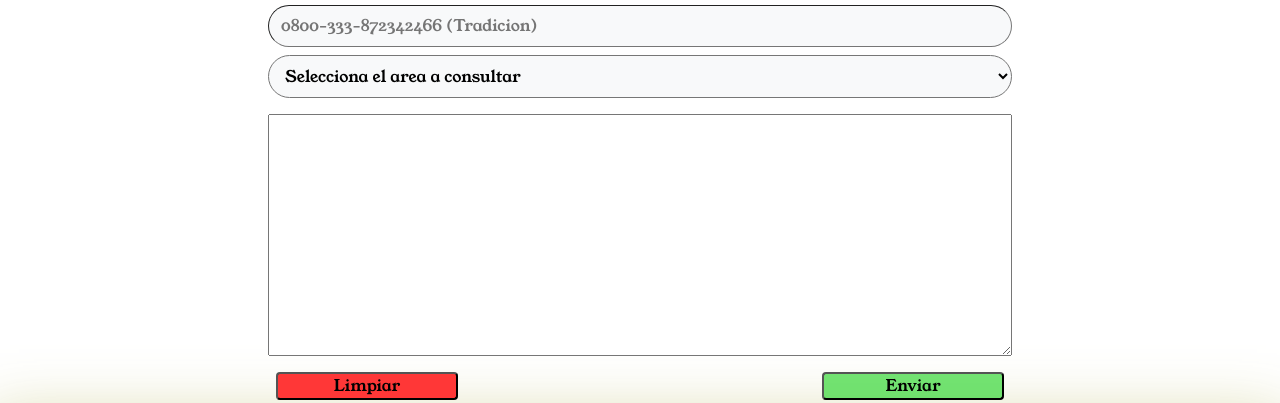
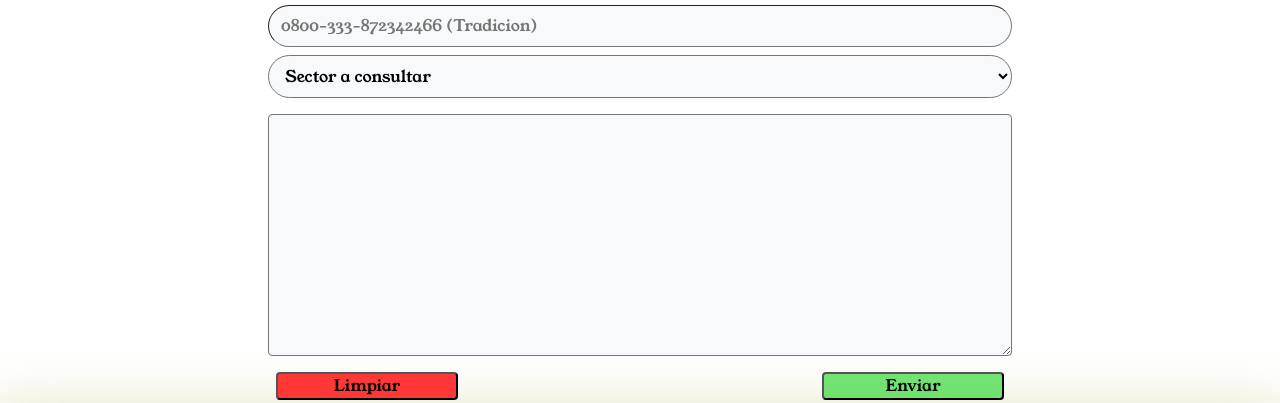
Before and after one commit to MarianoSaavedra/Proyecto_Coder_House, a website: page pages/contacto.html in a window 1280 px wide. Shown: the part 549-952 px from the top of the page. Drawn offline with Linux system fonts and the light colour scheme; a web font is replaced by a local one.

Commit message:
Fondo formulario, texto label

```diff
--- a/pages/contacto.html
+++ b/pages/contacto.html
@@ -62,13 +62,13 @@
                             <input type="tel" name="telefono" id="telefono" required placeholder="0800-333-872342466 (Tradicion)" class="col-11 col-lg-8 py-2 rounded-pill border-1 bg-light">
 
                             <select name="consulta" id="consulta" required class="col-11 col-lg-8 my-2 py-2 rounded-pill border-1 bg-light">
-                                <option value="">Selecciona el area a consultar</option>
+                                <option value="">Sector a consultar</option>
                                 <option value="">Administracion</option>
                                 <option value="">Facturacion</option>
                                 <option value="">Proveedores</option>
                                 <option value="">Servicio al Cliente</option>
                             </select>
-                            <textarea name="" id="" cols="50" rows="10" placeholder="" class="col-11 col-lg-8 my-2"></textarea>
+                            <textarea name="" id="" cols="50" rows="10" placeholder="" class="col-11 col-lg-8 my-2 bg-light rounded-2"></textarea>
                             <div class="row my-2 justify-content-around">
                                 <input type="reset" value="Limpiar" class="col-5 col-md-2 rounded-2 botonLimpiar">
                                 <input type="submit" value="Enviar" class="col-5 col-md-2 rounded-2 botonEnviar">
```
